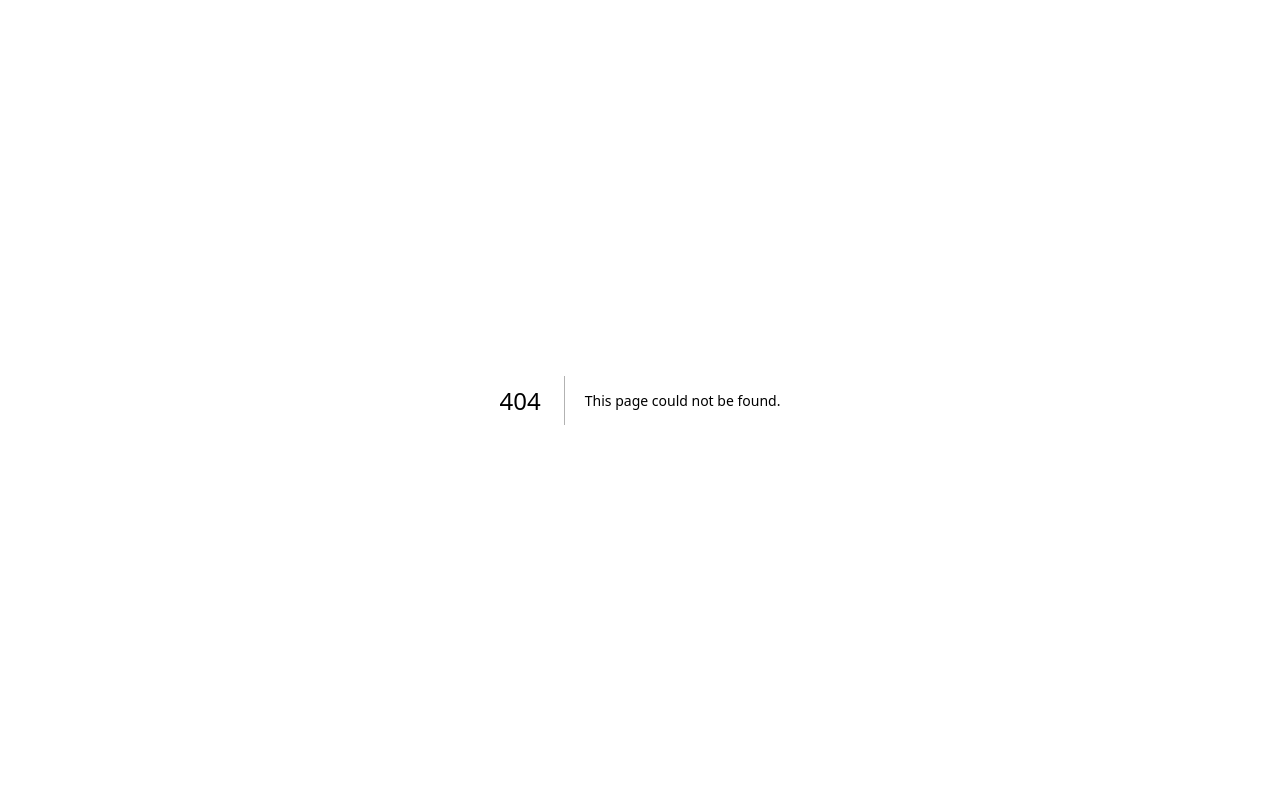
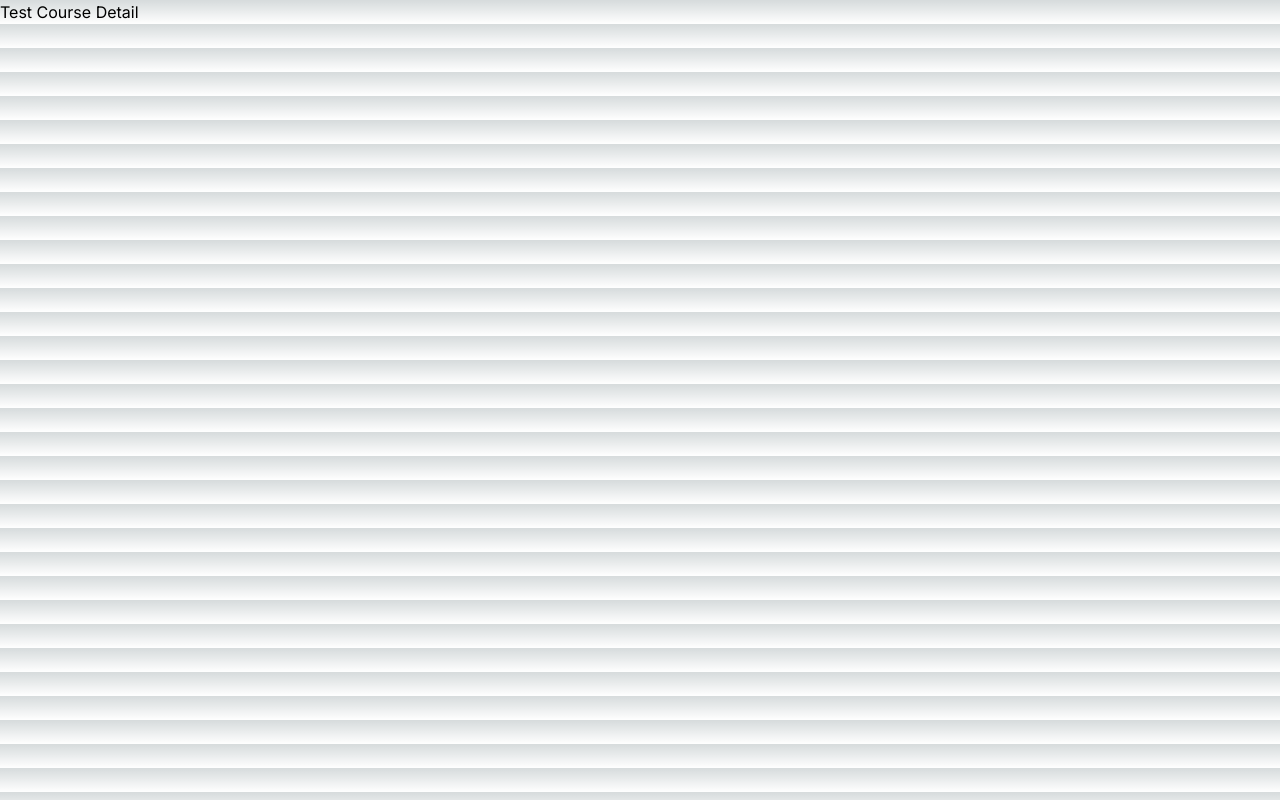
Before and after one commit to oddsteam/training, a Next.js app: page /courses/1 in a window 1280 px wide. Before the commit this address had no page. Built offline with nearby package versions, Linux system fonts and the light colour scheme.

Commit message:
Init course detail

```diff
--- /dev/null
+++ b/src/app/courses/[id]/page.tsx
@@ -0,0 +1,3 @@
+export default function CourseDetail() {
+  return <div>Test Course Detail</div>;
+}
```
